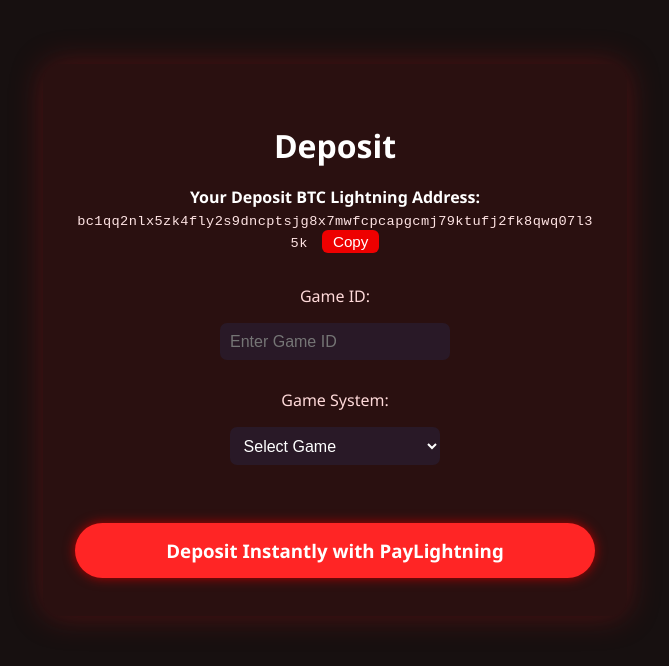
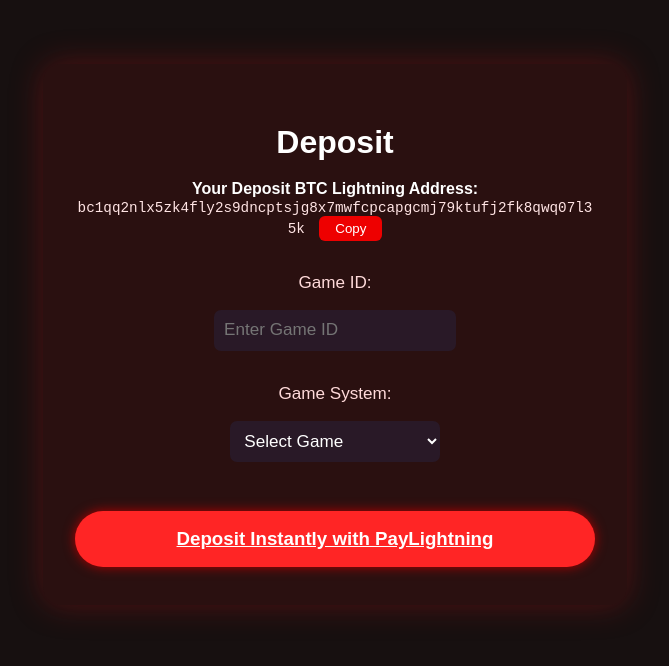
Before and after one commit to Samsgamingzone/SamsGamingZone, a plain HTML site: page deposit.html in a window 1280 px wide. Shown: the whole page, without its empty margins (305-974 px from the left). Drawn offline with Linux system fonts and the light colour scheme.

Commit message:
Update deposit.html

```diff
--- a/deposit.html
+++ b/deposit.html
@@ -3,28 +3,30 @@
 <head>
   <meta charset="UTF-8">
   <title>Deposit | SamsGamingZone.com</title>
-  <meta name="viewport" content="width=device-width, initial-scale=1.0">
+  <meta name="viewport" content="width=device-width, initial-scale=1">
   <style>
-    body { background: #171010; color: #fff; font-family: 'Segoe UI', Arial, sans-serif; margin: 0; text-align:center;}
+    body { background: #171010; color: #fff; font-family: Arial, sans-serif; text-align: center; margin: 0; }
     .main-box { max-width: 520px; margin: 4em auto 0 auto; background: #2a1010; border-radius: 18px; padding: 2.4em 2em; box-shadow: 0 0 32px #9e14156c; }
-    .cta-btn { background: #ff2525; color: #fff; padding: 0.8em 2.2em; border: none; border-radius: 32px; font-size: 1.17rem; margin-top: 1em; font-weight: bold; box-shadow: 0 0 12px #b20000; cursor:pointer; }
-    .cta-btn:hover { background: #c50808; }
-    select, input[type="text"] { margin: 1em 0; padding: 0.6em; border-radius: 7px; border: none; background: #291927; color: #fff; min-width: 210px; font-size: 1rem;}
-    label { display:block; margin-bottom:13px; font-size:1rem; color:#ffdada;}
-    .btc-box { margin-bottom:2em; }
-    .btc-address { word-break:break-all; font-family:monospace; color:#ffe4e4; letter-spacing:0.03em; font-size:1.05em; }
-    .copy-btn { background:#e00; color:#fff; border:none; border-radius:6px; padding:3px 11px; font-size:0.95em; margin-left:10px; cursor:pointer;}
-    .copy-btn:hover { background:#b00;}
-    @media(max-width:600px){.main-box{padding:1em 2px;}}
+    h1 { margin-bottom: 0.6em; }
+    .btc-box { margin-bottom: 2em; }
+    .btc-address { word-break: break-all; font-family: monospace; color: #ffe4e4; font-size: 1.1em; }
+    .copy-btn { background: #e00; color: #fff; border: none; border-radius: 6px; padding: 5px 16px; margin-left: 10px; cursor: pointer; }
+    .copy-btn:hover { background: #b00; }
+    label { display: block; margin-bottom: 16px; font-size: 1.07em; color: #ffdada; }
+    input, select { margin: 1em 0; padding: 0.6em; border-radius: 7px; border: none; background: #291927; color: #fff; min-width: 210px; font-size: 1em; }
+    .cta-btn { background: #ff2525; color: #fff; padding: 0.9em 2.2em; border: none; border-radius: 32px; font-size: 1.17rem; margin-top: 1.7em;
+      font-weight: bold; box-shadow: 0 0 12px #b20000; cursor: pointer; display: block; margin-left: auto; margin-right: auto;}
+    .cta-btn:hover { background: #c50808;}
+    @media(max-width:600px) { .main-box{padding:1.2em 3px;} }
   </style>
 </head>
 <body>
   <div class="main-box">
-    <h1 style="margin-bottom:0.6em;">Deposit</h1>
+    <h1>Deposit</h1>
     <div class="btc-box">
       <div><b>Your Deposit BTC Lightning Address:</b></div>
       <span class="btc-address" id="btcAddr">bc1qq2nlx5zk4fly2s9dncptsjg8x7mwfcpcapgcmj79ktufj2fk8qwq07l35k</span>
-      <button class="copy-btn" onclick="navigator.clipboard.writeText(document.getElementById('btcAddr').textContent);">Copy</button>
+      <button type="button" class="copy-btn" onclick="navigator.clipboard.writeText(document.getElementById('btcAddr').textContent);">Copy</button>
     </div>
     <form>
       <label>
@@ -42,7 +44,7 @@
         </select>
       </label>
     </form>
-    <a href="https://paylightning.io/deposit/game-id/acct_mfiz1pnyRGb8289z" target="_blank" class="cta-btn" style="display:block;margin:2.2em auto 0 auto;text-decoration:none;">
+    <a href="https://paylightning.io/deposit/game-id/acct_mfiz1pnyRGb8289z" target="_blank" class="cta-btn">
       Deposit Instantly with PayLightning
     </a>
   </div>
```
